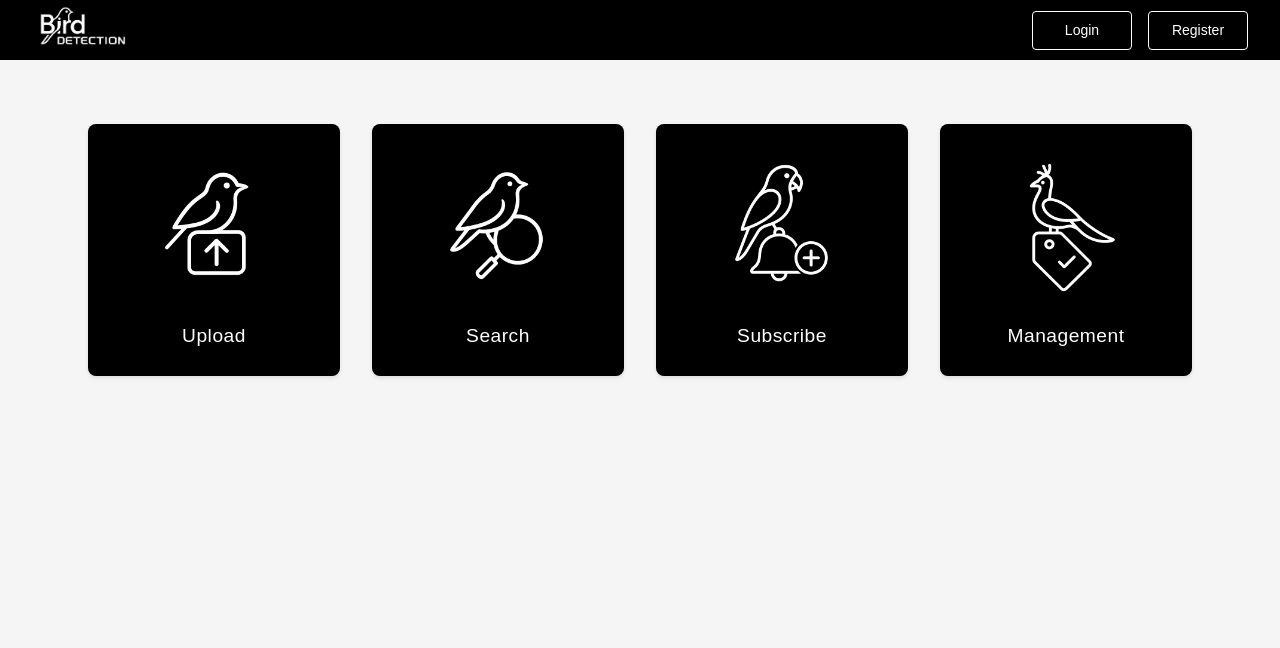
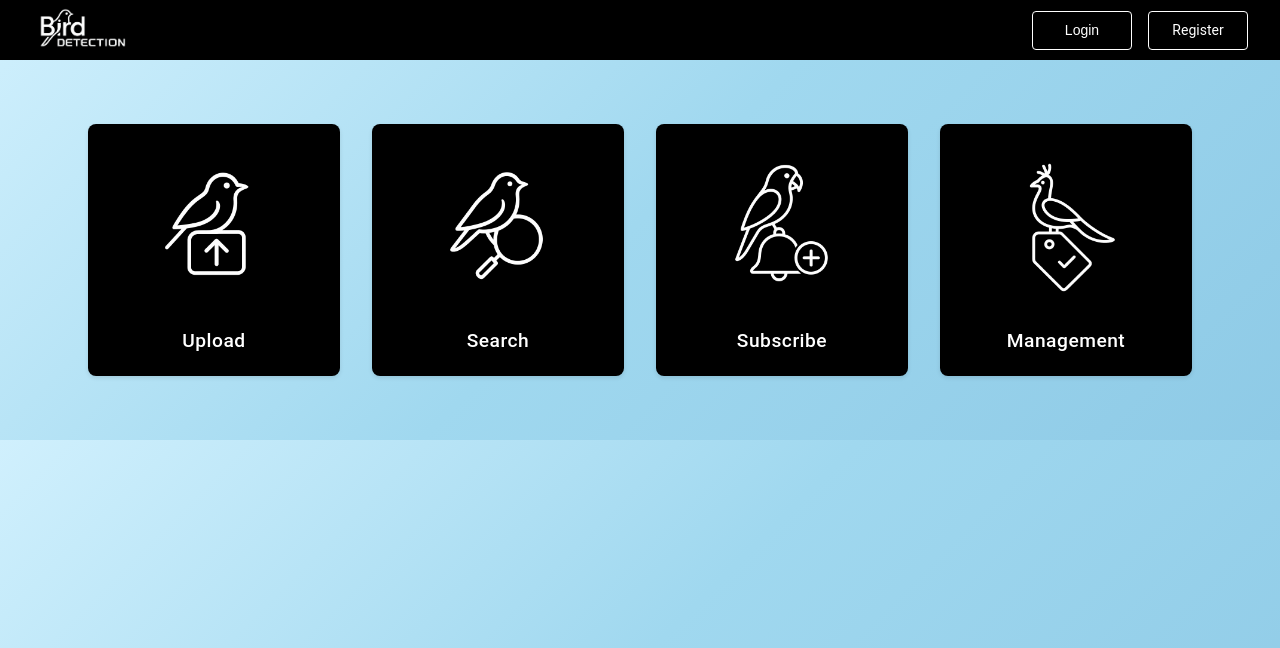
Before and after one commit to Nauxuswatchout/5225_assignment, a Flask app: page / in a window 1280 px wide. Shown: the top 648 px of the page. Run offline with Flask 3, Linux system fonts and the light colour scheme; some libraries are stand-ins or nearby versions.

Commit message:
Update base.html

```diff
--- a/UserInterface/templates/base.html
+++ b/UserInterface/templates/base.html
@@ -12,12 +12,13 @@
             box-sizing: border-box;
         }
 
-        body {
-            font-family: 'Arial', sans-serif;
-            line-height: 1.6;
-            background-color: #f5f5f5;
-            color: #333;
-        }
+    body {
+    background: linear-gradient(135deg, #d0f0fd 0%, #a0d8ef 50%, #8ecae6 100%);
+    font-family: 'Roboto', sans-serif;
+    margin: 0;
+    padding: 0;
+    color: #333;
+}
 
         /* Navigation bar style */
         .navbar {
@@ -112,7 +113,7 @@
             color: #000;
         }
 
-        /* Status box style*/
+        /* Modal box style */
         .modal-overlay {
             display: none;
             position: fixed;
@@ -256,7 +257,7 @@
             background-color: #333;
         }
 
-        /* 闪现消息样式 */
+        /* Flash message style */
         .flash-messages {
             list-style: none;
             margin: 1rem 0;
@@ -270,7 +271,7 @@
             margin-bottom: 0.5rem;
         }
 
-        /* 加载动画 */
+        /* Loading Animation */
         .loading {
             display: none;
             position: absolute;
@@ -316,7 +317,7 @@
         </div>
     </nav>
 
-    <!-- 登录模态框 -->
+    <!-- Login modal box -->
     <div id="loginModal" class="modal-overlay">
         <div class="modal">
             <button class="modal-close" onclick="hideLoginModal()">&times;</button>
@@ -395,12 +396,12 @@
                 const data = await response.json();
 
                 if (data.status === 'success') {
-                    // 存储令牌
+                    // Storing Tokens
                     localStorage.setItem('access_token', data.tokens.access_token);
                     localStorage.setItem('id_token', data.tokens.id_token);
                     localStorage.setItem('refresh_token', data.tokens.refresh_token);
 
-                    // 刷新页面
+                    // Refresh the page
                     window.location.reload();
                 } else {
                     alert(data.message);
```
